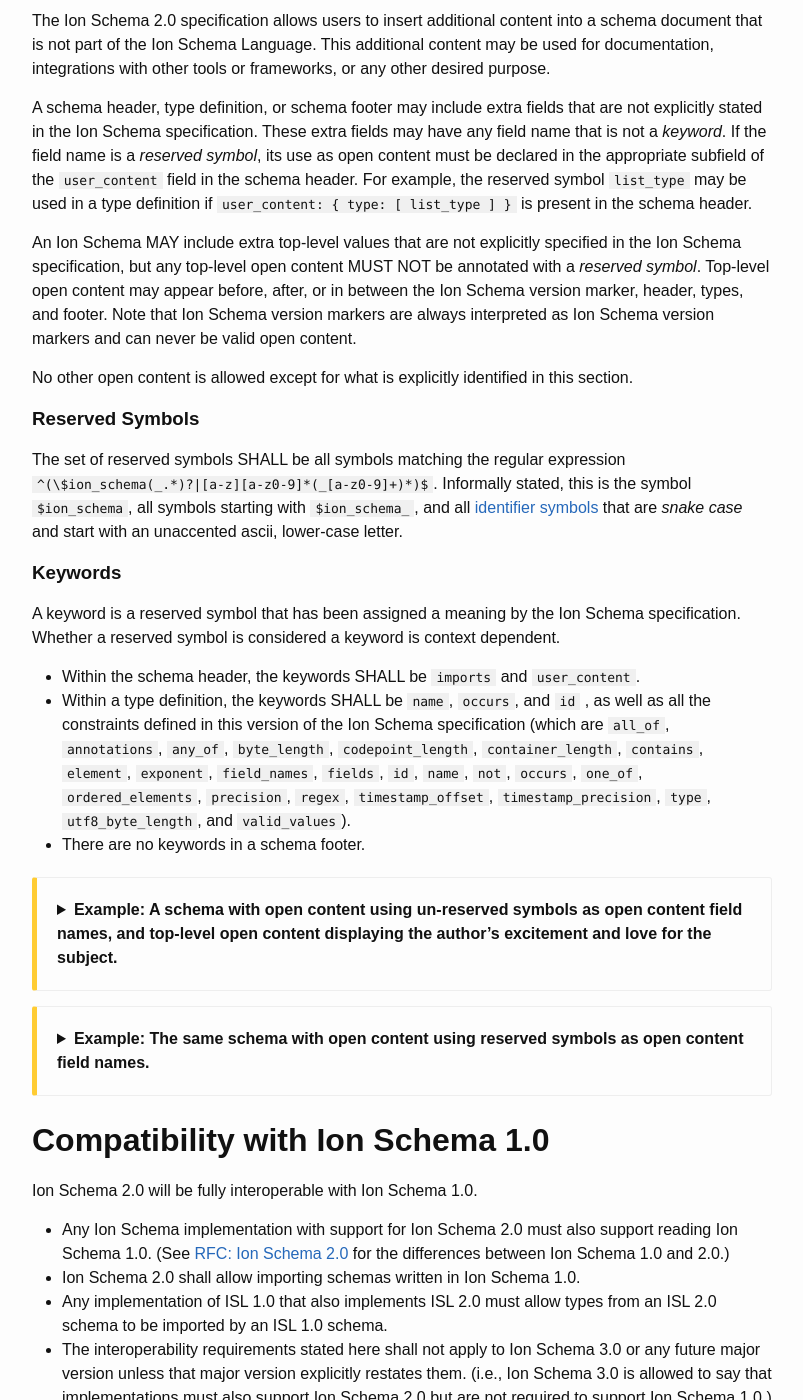
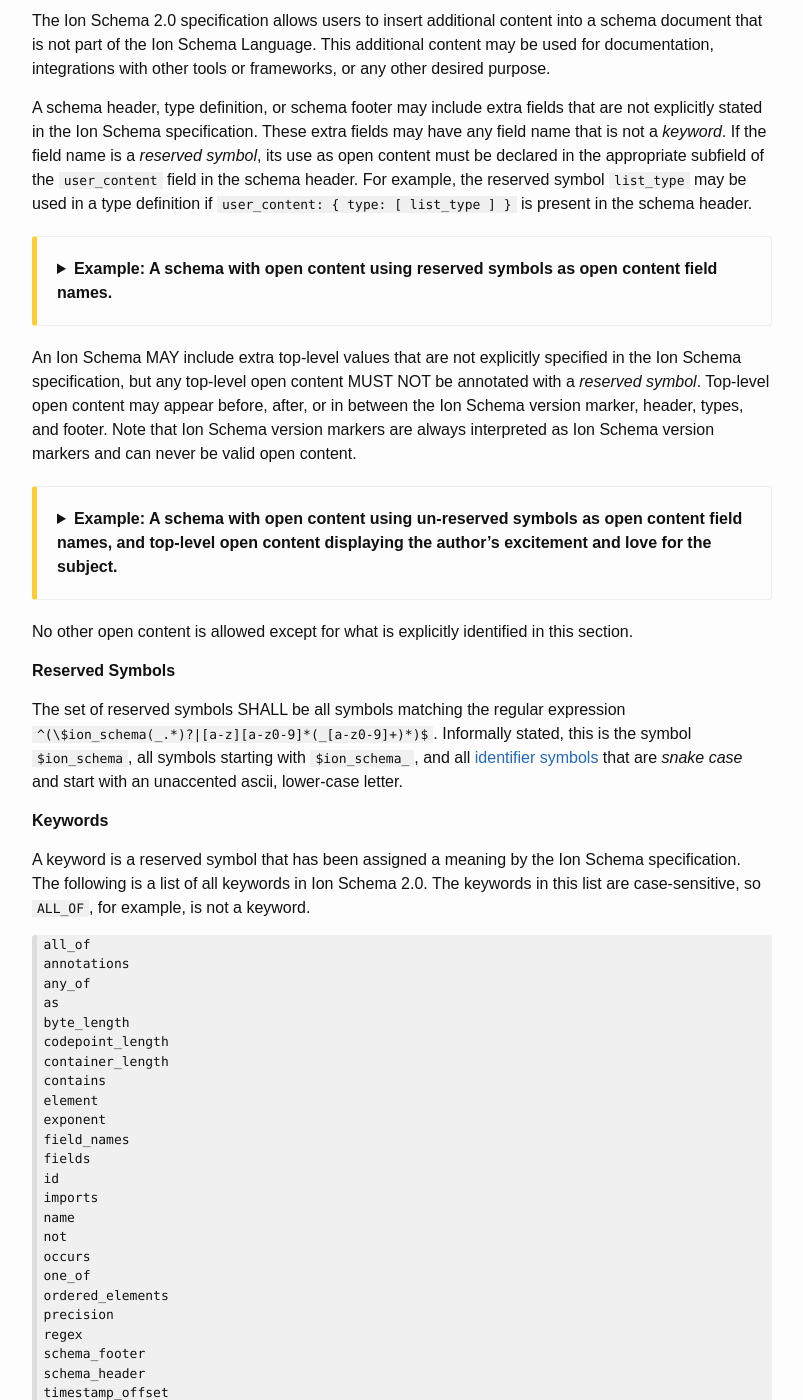
Before and after one commit to amazon-ion/ion-schema, a Jekyll site: the page built from docs/isl-2-0/spec.md, in a window 1280 px wide and 1400 px high, scrolled down 17089 px. Shown: the whole window, without its empty margins (238-1041 px from the left). Built offline with Jekyll 4.4.1, drawn with Linux system fonts in a browser that asks for light colours; part of the change alters nothing that is shown; some of the changed text lies outside the part shown.

Commit message:
Updates keywords to not be context dependent and reorganizes open content examples.

````diff
--- a/docs/isl-2-0/spec.md
+++ b/docs/isl-2-0/spec.md
@@ -623,25 +623,40 @@ These extra fields may have any field name that is not a *keyword*.
 If the field name is a *reserved symbol*, its use as open content must be declared in the appropriate subfield of the `user_content` field in the schema header.
 For example, the reserved symbol `list_type` may be used in a type definition if `user_content: { type: [ list_type ] }` is present in the schema header.
 
+{% capture sample_code %}
+```ion
+schema_header::{
+  info: "This schema is about penguins.",
+  user_content: {
+    schema_header: [info],
+    type: [region, crested, banded],
+  }
+}
+type::{
+  name: adelie,
+  type: penguin,
+  region: antarctica,
+  crested: false,
+  banded: false,
+}
+type::{
+  name: humboldt,
+  type: penguin,
+  region: south_america,
+  crested: false,
+  banded: true,
+}
+schema_footer::{}
+```
+{% endcapture %}
+{% include example.md title="A schema with open content using reserved symbols as open content field names." markdown=sample_code %}
+
 An Ion Schema MAY include extra top-level values that are not explicitly specified in the Ion Schema specification, but any top-level open content MUST NOT be annotated with a *reserved symbol*.
 Top-level open content may appear before, after, or in between the Ion Schema version marker, header, types, and footer.
 Note that Ion Schema version markers are always interpreted as Ion Schema version markers and can never be valid open content.
 
-No other open content is allowed except for what is explicitly identified in this section.
-
-### Reserved Symbols
-
-The set of reserved symbols SHALL be all symbols matching the regular expression `^(\$ion_schema(_.*)?|[a-z][a-z0-9]*(_[a-z0-9]+)*)$`.
-Informally stated, this is the symbol `$ion_schema`, all symbols starting with `$ion_schema_`, and all [identifier symbols](https://amzn.github.io/ion-docs/docs/spec.html#symbol) that are *snake case* and start with an unaccented ascii, lower-case letter.
-
-### Keywords
-A keyword is a reserved symbol that has been assigned a meaning by the Ion Schema specification.
-Whether a reserved symbol is considered a keyword is context dependent.
-* Within the schema header, the keywords SHALL be `imports` and `user_content`.
-* Within a type definition, the keywords SHALL be `name`, `occurs`, and `id` , as well as all the constraints defined in this version of the Ion Schema specification (which are `all_of`, `annotations`, `any_of`, `byte_length`, `codepoint_length`, `container_length`, `contains`, `element`, `exponent`, `field_names`, `fields`, `id`, `name`, `not`, `occurs`, `one_of`, `ordered_elements`, `precision`, `regex`, `timestamp_offset`, `timestamp_precision`, `type`, `utf8_byte_length`, and `valid_values`).
-* There are no keywords in a schema footer.
-
 {% capture sample_code %}
+```ion
 penguins
 
 $ion_schema_2_0
@@ -681,40 +696,61 @@ FAQ::{
   a: "The emperor penguin."
 }
 
+TODO::
+'''Add definitions for southern rockhopper penguins, emperor penguins, king '''
+'''penguins, gentoo penguins, chinstrap penguins, and macaroni penguins.    '''
+
 schema_footer::{}
 
 [ "Goodbye" ]
-
+```
 {% endcapture %}
-{% include example.md title="A schema with open content using un-reserved symbols as open content field names, and top-level open content displaying the author's excitement and love for the subject." code=sample_code %}
-
-{% capture sample_code %}
-schema_header::{
-  info: "This schema is about penguins."
-  user_content: {
-    schema_header: [info],
-    type: [region, crested, banded],
-  }
-}
-type::{
-  name: adelie,
-  type: penguin,
-  region: antarctica,
-  crested: false,
-  banded: false,
-}
-type::{
-  name: humboldt,
-  type: penguin,
-  region: south_america,
-  crested: false,
-  banded: true,
-}
-schema_footer::{}
-{% endcapture %}
-{% include example.md title="The same schema with open content using reserved symbols as open content field names." code=sample_code %}
+{% include example.md title="A schema with open content using un-reserved symbols as open content field names, and top-level open content displaying the author's excitement and love for the subject." markdown=sample_code %}
 
 {% comment %} TODO: include an example of top-level open content used in ion-schema-tests.{% endcomment %}
+
+No other open content is allowed except for what is explicitly identified in this section.
+
+#### Reserved Symbols
+
+The set of reserved symbols SHALL be all symbols matching the regular expression `^(\$ion_schema(_.*)?|[a-z][a-z0-9]*(_[a-z0-9]+)*)$`.
+Informally stated, this is the symbol `$ion_schema`, all symbols starting with `$ion_schema_`, and all [identifier symbols](https://amzn.github.io/ion-docs/docs/spec.html#symbol) that are *snake case* and start with an unaccented ascii, lower-case letter.
+
+#### Keywords
+A keyword is a reserved symbol that has been assigned a meaning by the Ion Schema specification.
+The following is a list of all keywords in Ion Schema 2.0.
+The keywords in this list are case-sensitive, so `ALL_OF`, for example, is not a keyword.
+```ion
+all_of
+annotations
+any_of
+as
+byte_length
+codepoint_length
+container_length
+contains
+element
+exponent
+field_names
+fields
+id
+imports
+name
+not
+occurs
+one_of
+ordered_elements
+precision
+regex
+schema_footer
+schema_header
+timestamp_offset
+timestamp_precision
+type
+user_content
+utf8_byte_length
+valid_values
+```
 
 # Compatibility with Ion Schema 1.0
 
````
